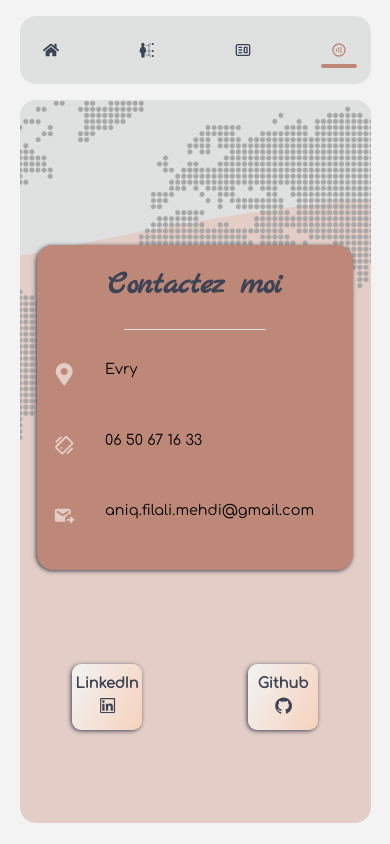
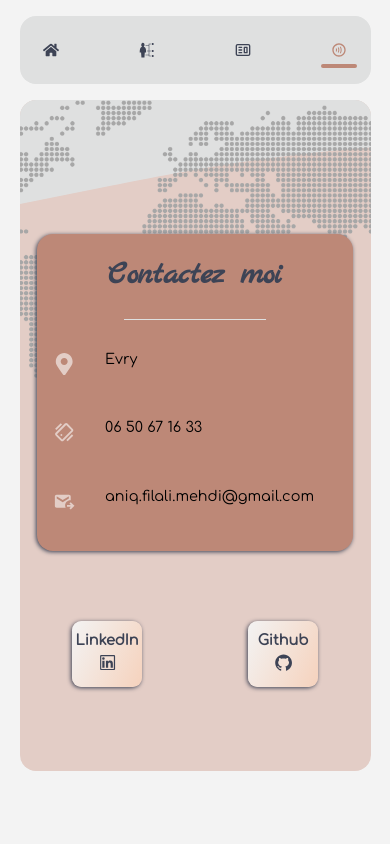
Before and after one commit to Mehdi-Filali/portfolio, a React (Create React App) app: page /web-portfolio/contact in a window 390 px wide. Built offline with nearby package versions, Linux system fonts and the light colour scheme.

Commit message:
responsive correction

```diff
--- a/src/styles/pages/_contact.scss
+++ b/src/styles/pages/_contact.scss
@@ -178,6 +178,10 @@
   }
   @media screen and (max-width: 500px){
     .contactContent {
+      .header
+      {
+        height: 18em;
+      }
       .contactBox {
         min-width: 90% !important;
         min-height: 317px;
--- a/src/styles/pages/_skills.scss
+++ b/src/styles/pages/_skills.scss
@@ -246,7 +246,7 @@
     .skillsContent {
       display: grid !important;
       grid-template-columns: 1fr !important;
-      grid-template-rows: 1fr 1fr 180px 200px !important;
+      grid-template-rows: 1fr 1fr 280px 200px !important;
 
       .languages {
         grid-area: 1 !important;
```
Also changed, not shown: 6 other files (tests, documents, lock files or other folders).
